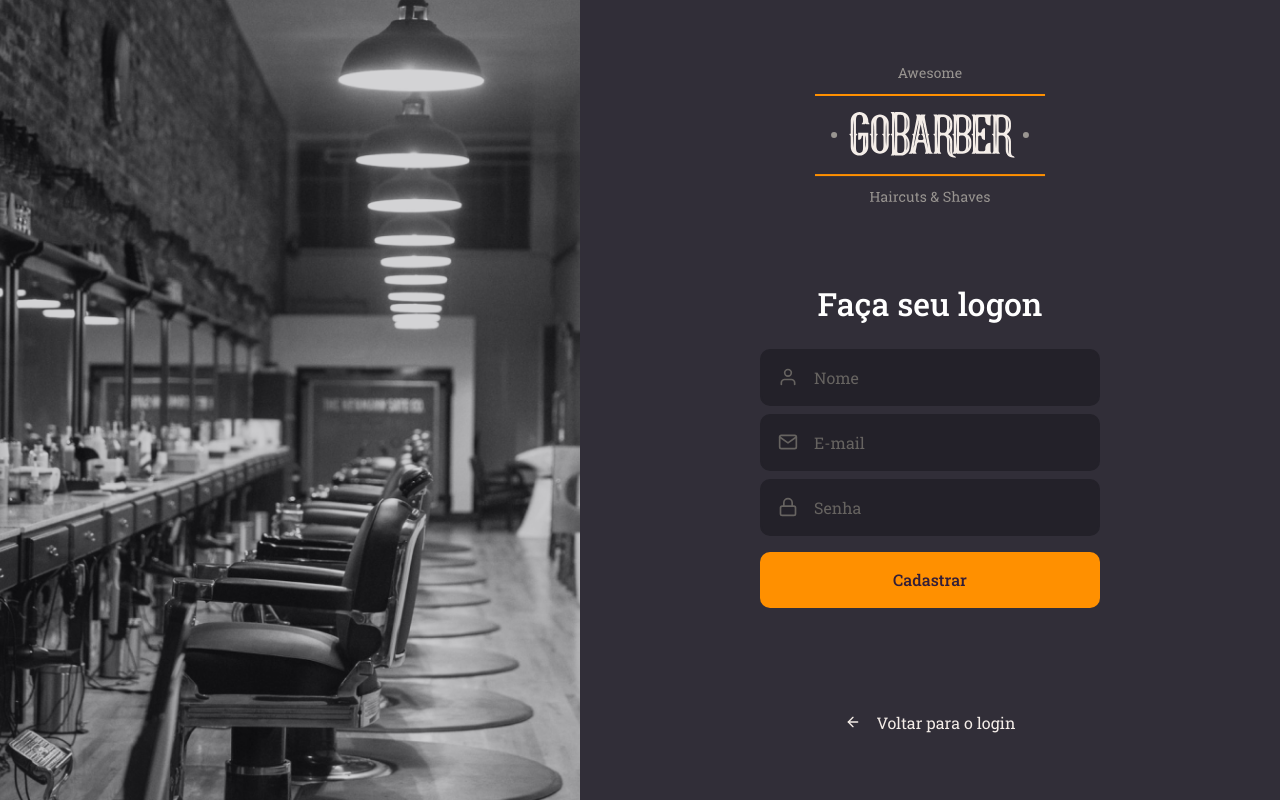
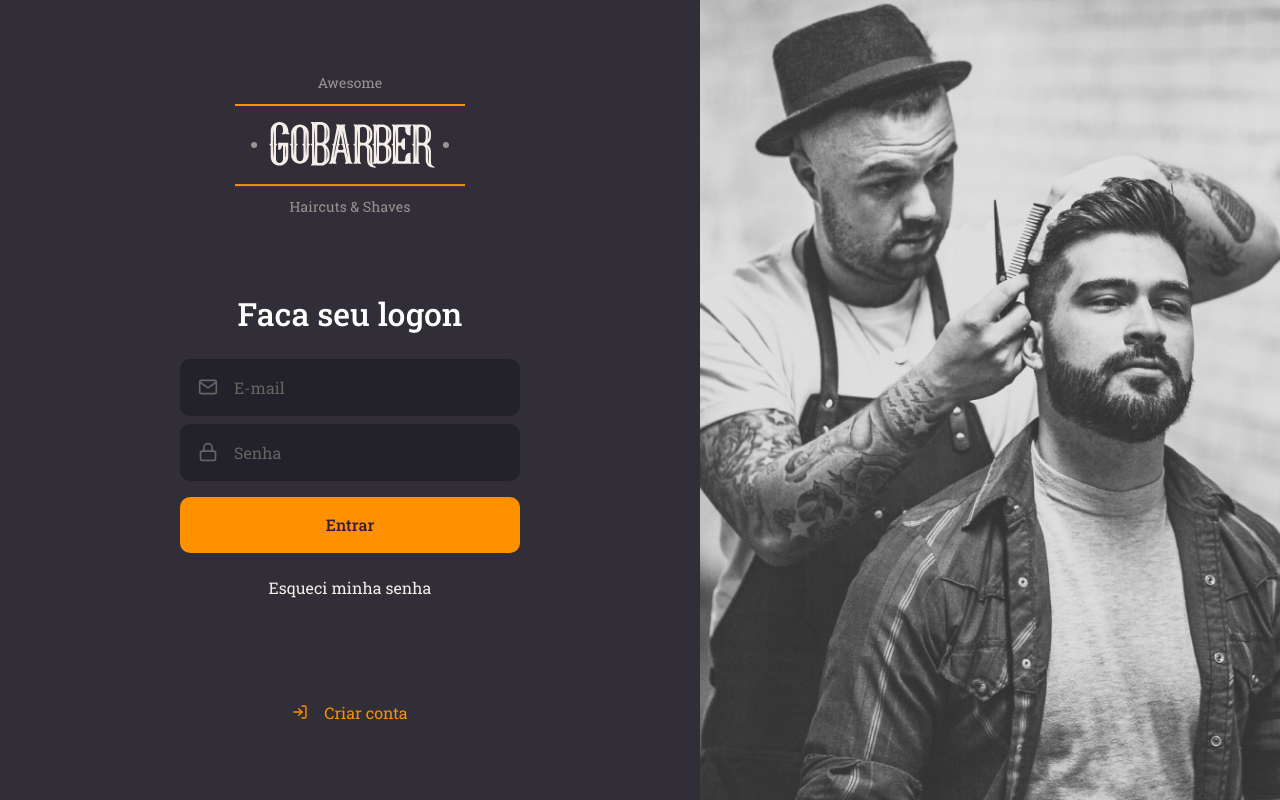
Before and after one commit to AdsonTanajura/GoBarber, a React (Create React App) app: page / in a window 1280 px wide. Built offline with nearby package versions, Linux system fonts and the light colour scheme.

Commit message:
adiciona validacao de login

```diff
--- a/src/App.tsx
+++ b/src/App.tsx
@@ -2,13 +2,13 @@ import React from 'react';
 
 
 import GlobalStyles from './styles/global';
-// import SingnIn from './pages/SignIn';
-import SingnUp from './pages/SigninUp';
+import SingnIn from './pages/SignIn';
+// import SingnUp from './pages/SigninUp';
 
 
 const App: React.FC = () => (
   <>
-    <SingnUp />
+    <SingnIn />
     <GlobalStyles />
   </>
 
--- a/src/pages/Signin/index.tsx
+++ b/src/pages/Signin/index.tsx
@@ -1,5 +1,7 @@
-import React from "react";
+import React, { useCallback } from "react";
 import { FiLogIn, FiMail, FiLock } from 'react-icons/fi';
+import { Formik, Form } from 'formik';
+import * as Yup from 'yup';
 
 import logoImg from '../../assets/Logo.svg';
 
@@ -7,23 +9,46 @@ import { Container, Content, Background } from './styles';
 import Button from "../../components/Button";
 import Input from "../../components/Input";
 
-const SingnIn: React.FC = () =>(
+
+const SingnIn: React.FC = () =>{
+    const initialValues = {
+        email: '',
+        password: '',
+    }
+
+    const schema = Yup.object().shape({
+        email: Yup.string().required('O e-mail é obrigatório').email('Digite um E-mail válido'),
+        password: Yup.string().required('Campo obrigatório').min(6, 'A senha tem que ter no minimo 6 digitos')
+
+    });
+
+    const handleSubmit = useCallback( async (data: object) => {
+        console.log(data);
+    }, []);
+
+    return (
         <Container>
             <Content>
                 <img src={logoImg} alt="GoBarber" />
-
-        <form>
+                <Formik
+                    initialValues={initialValues}
+                    onSubmit={handleSubmit}
+                    validationSchema={schema}
+                    >
+                    <Form>
                         <h1>Faca seu logon</h1>
                         <Input name="email" icon={FiMail} placeholder="E-mail" />
                         <Input name="password" icon={FiLock} type="password" placeholder="Senha" />
                         <Button type="submit">Entrar</Button>
                         <a href="fotgot">Esqueci minha senha</a>
-        </form>
-
+                    </Form>
+                </Formik>
                 <a href="adw"><FiLogIn/>Criar conta</a>
             </Content>
             <Background />
         </Container>
-);
+    )
+
+};
 
 export default SingnIn
```
Lines whose indentation alone changed are shown as unchanged.
